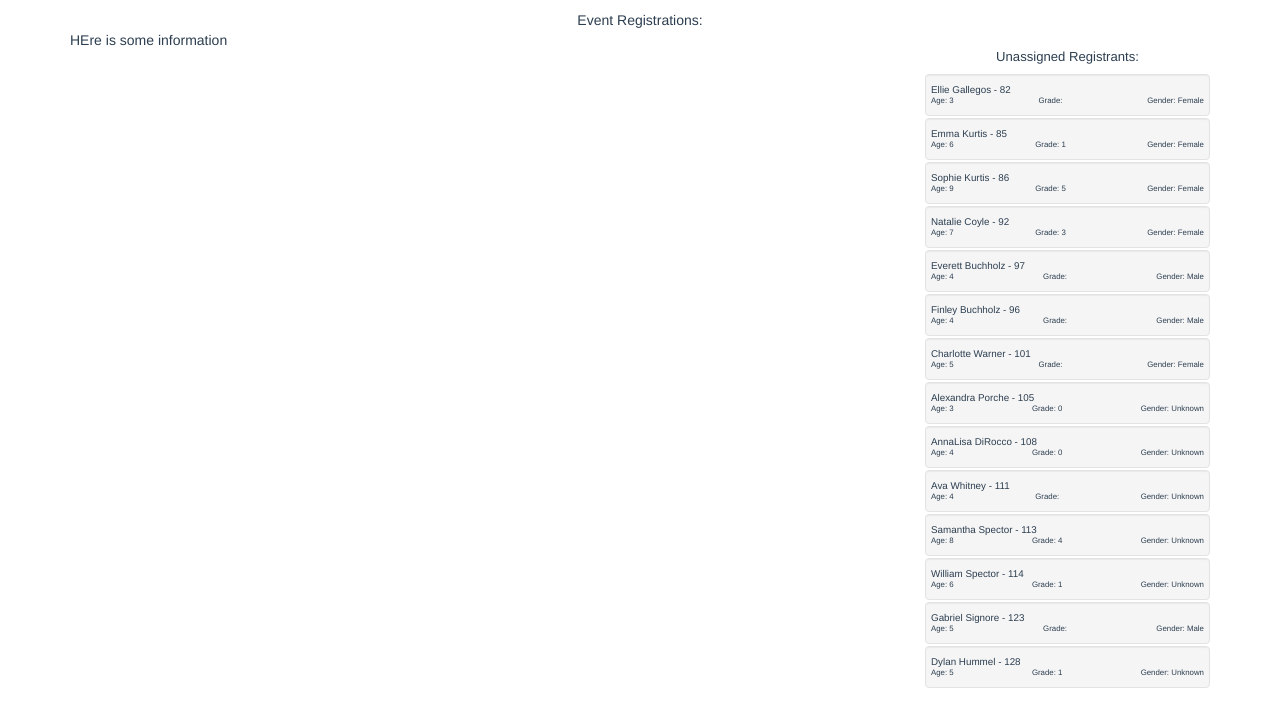
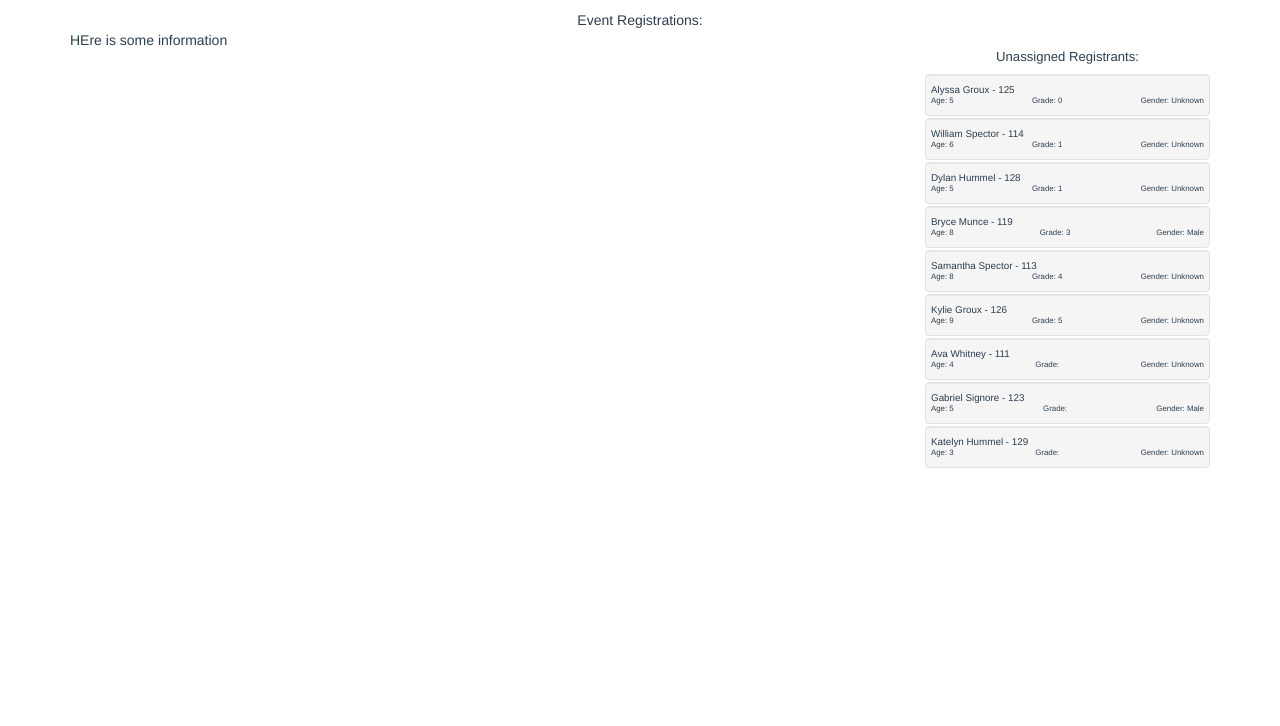
Before and after one commit to rutledgek/Registrations, a Vue app: page / in a window 1280 px wide. Shown: the top 726 px of the page. Built offline with nearby package versions, Linux system fonts and the light colour scheme.

Commit message:
Working sort and filter

```diff
--- a/src/store.js
+++ b/src/store.js
@@ -7,167 +7,151 @@ Vue.use(Vuex);
 
 export const store = new Vuex.Store({
   state: {
-      "SortOrder": "Last",
+      "sortBy": "Grade",
       "Registrations": [{
-          "AliasId": "82",
+          	"AliasId": 82,
           	"FirstName": "Ellie",
           	"LastName": "Gallegos",
           	"Gender": "Female",
-          "Age": "3",
-          "Grade": "",
-          "GradeFormatted": ""
+          	"Age": 3
           }, {
-          "AliasId": "85",
+          	"AliasId": 85,
           	"FirstName": "Emma",
           	"LastName": "Kurtis",
           	"Gender": "Female",
-          "Age": "6",
-          "Grade": "1",
-          "GradeFormatted": "1st Grade"
+          	"Age": 6,
+          	"Grade": 1,
+          	"GradeFormatted": "11"
           }, {
-          "AliasId": "86",
+          	"AliasId": 86,
           	"FirstName": "Sophie",
           	"LastName": "Kurtis",
           	"Gender": "Female",
-          "Age": "9",
-          "Grade": "5",
-          "GradeFormatted": "5th Grade"
+          	"Age": 9,
+          	"Grade": 5,
+          	"GradeFormatted": "7"
           }, {
-          "AliasId": "92",
+          	"AliasId": 92,
           	"FirstName": "Natalie",
           	"LastName": "Coyle",
           	"Gender": "Female",
-          "Age": "7",
-          "Grade": "3",
-          "GradeFormatted": "3rd Grade"
+          	"Age": 7,
+          	"Grade": 3,
+          	"GradeFormatted": "9"
           }, {
-          "AliasId": "97",
+          	"AliasId": 97,
           	"FirstName": "Everett",
           	"LastName": "Buchholz",
           	"Gender": "Male",
-          "Age": "4",
-          "Grade": "",
-          "GradeFormatted": ""
+          	"Age": 4
           }, {
-          "AliasId": "96",
+          	"AliasId": 96,
           	"FirstName": "Finley",
           	"LastName": "Buchholz",
           	"Gender": "Male",
-          "Age": "4",
-          "Grade": "",
-          "GradeFormatted": ""
+          	"Age": 4
           }, {
-          "AliasId": "101",
+          	"AliasId": 101,
           	"FirstName": "Charlotte",
           	"LastName": "Warner",
           	"Gender": "Female",
-          "Age": "5",
-          "Grade": "",
-          "GradeFormatted": ""
+          	"Age": 5
           }, {
-          "AliasId": "105",
+          	"AliasId": 105,
           	"FirstName": "Alexandra",
           	"LastName": "Porche",
           	"Gender": "Unknown",
-          "Age": "3",
-          "Grade": "0",
-          "GradeFormatted": "Kindergarten"
+          	"Age": 3,
+          	"Grade": 0,
+          	"GradeFormatted": "12"
           }, {
-          "AliasId": "108",
+          	"AliasId": 108,
           	"FirstName": "AnnaLisa",
           	"LastName": "DiRocco",
           	"Gender": "Unknown",
-          "Age": "4",
-          "Grade": "0",
-          "GradeFormatted": "Kindergarten"
+          	"Age": 4,
+          	"Grade": 0,
+          	"GradeFormatted": "12"
           }, {
-          "AliasId": "111",
+          	"AliasId": 111,
           	"FirstName": "Ava",
           	"LastName": "Whitney",
           	"Gender": "Unknown",
-          "Age": "4",
-          "Grade": "",
-          "GradeFormatted": ""
+          	"Age": 4
           }, {
-          "AliasId": "113",
+          	"AliasId": 113,
           	"FirstName": "Samantha",
           	"LastName": "Spector",
           	"Gender": "Unknown",
-          "Age": "8",
-          "Grade": "4",
-          "GradeFormatted": "4th Grade"
+          	"Age": 8,
+          	"Grade": 4,
+          	"GradeFormatted": "8"
           }, {
-          "AliasId": "114",
+          	"AliasId": 114,
           	"FirstName": "William",
           	"LastName": "Spector",
           	"Gender": "Unknown",
-          "Age": "6",
-          "Grade": "1",
-          "GradeFormatted": "1st Grade"
+          	"Age": 6,
+          	"Grade": 1,
+          	"GradeFormatted": "11"
           }, {
-          "AliasId": "119",
+          	"AliasId": 119,
           	"FirstName": "Bryce",
           	"LastName": "Munce",
           	"Gender": "Male",
-          "Age": "8",
-          "Grade": "3",
-          "GradeFormatted": "3rd Grade"
+          	"Age": 8,
+          	"Grade": 3,
+          	"GradeFormatted": "9"
           }, {
-          "AliasId": "123",
+          	"AliasId": 123,
           	"FirstName": "Gabriel",
           	"LastName": "Signore",
           	"Gender": "Male",
-          "Age": "5",
-          "Grade": "",
-          "GradeFormatted": ""
+          	"Age": 5
           }, {
-          "AliasId": "125",
+          	"AliasId": 125,
           	"FirstName": "Alyssa",
           	"LastName": "Groux",
           	"Gender": "Unknown",
-          "Age": "5",
-          "Grade": "0",
-          "GradeFormatted": "Kindergarten"
+          	"Age": 5,
+          	"Grade": 0,
+          	"GradeFormatted": "12"
           }, {
-          "AliasId": "126",
+          	"AliasId": 126,
           	"FirstName": "Kylie",
           	"LastName": "Groux",
           	"Gender": "Unknown",
-          "Age": "9",
-          "Grade": "5",
-          "GradeFormatted": "5th Grade"
+          	"Age": 9,
+          	"Grade": 5,
+          	"GradeFormatted": "7"
           }, {
-          "AliasId": "128",
+          	"AliasId": 128,
           	"FirstName": "Dylan",
           	"LastName": "Hummel",
           	"Gender": "Unknown",
-          "Age": "5",
-          "Grade": "1",
-          "GradeFormatted": "1st Grade"
+          	"Age": 5,
+          	"Grade": 1,
+          	"GradeFormatted": "11"
           }, {
-          "AliasId": "129",
+          	"AliasId": 129,
           	"FirstName": "Katelyn",
           	"LastName": "Hummel",
           	"Gender": "Unknown",
-          "Age": "3",
-          "Grade": "",
-          "GradeFormatted": ""
+          	"Age": 3
           }, {
-          "AliasId": "13",
+          	"AliasId": 13,
           	"FirstName": "Joshua",
           	"LastName": "Rutledge",
           	"Gender": "Male",
-          "Age": "5",
-          "Grade": "0",
-          "GradeFormatted": "Kindergarten"
+          	"Age": 5,
+          	"Grade": 0,
+          	"GradeFormatted": "12"
           }, {
-          "AliasId": "14",
+          	"AliasId": 14,
           	"FirstName": "Eliana",
           	"LastName": "Rutledge",
           	"Gender": "Female",
-          "Age": "3",
-          "Grade": "",
-          "GradeFormatted": ""
+          	"Age": 3
           }],
         "Groups":[
           {
@@ -177,10 +161,10 @@ export const store = new Vuex.Store({
           "capcity": 5,
           "GradeStart": 5,
           "GradeEnd": 8,
-          "AgeStart": "",
-          "AgeEnd:": "",
+          "AgeStart": 3,
+          "AgeEnd:": 4,
           "Gender":"Female",
-          "Members": "14, 13, 129",
+          "Members": "13, 14, 82, 85, 86, 92, 96, 97, 101, 105, 108",
           },
           {
           "RegistrationInstanceId":3,
@@ -189,10 +173,8 @@ export const store = new Vuex.Store({
           "capacity": 30,
           "GradeStart": 9,
           "GradeEnd": 12,
-          "AgeStart": "",
-          "AgeEnd:": "",
           "Gender":"Female",
-          "Members": "125, 126, 119",
+          "Members": "",
           }
         ],
   },
@@ -204,16 +186,20 @@ export const store = new Vuex.Store({
       for (var i=0; i<len; i++){
         memberslist = state.Groups[i].Members + ", " + memberslist;
       }
-       memberslist =  memberslist.replace(/,\s*$/, "");
-       memberslist = memberslist.split(", ");
-      return memberslist;
+      var strVale = memberslist;
+      var strArr = strVale.split(',');
+      var intArr = [];
+      for(i=0; i < strArr.length; i++)
+         intArr.push(parseInt(strArr[i]));
+
+      return intArr;
     },
 
     allRegistrants(state, sort) {
-          var sort = state.SortOrder;
-          console.log(sort);
-          return _.orderBy(state.Registrations.filter(x => !store.getters.allAssignedRegistrations.includes(x.AliasId)), sort);
-
+          var orderedRegistrations=_.orderBy(state.Registrations, state.sortBy)
+          var filterGroup = store.getters.allAssignedRegistrations;
+          var filtered = orderedRegistrations.filter(x => !filterGroup.includes(x.AliasId));
+          return filtered;
         }
   },
 });
```
Lines whose indentation alone changed are shown as unchanged.
